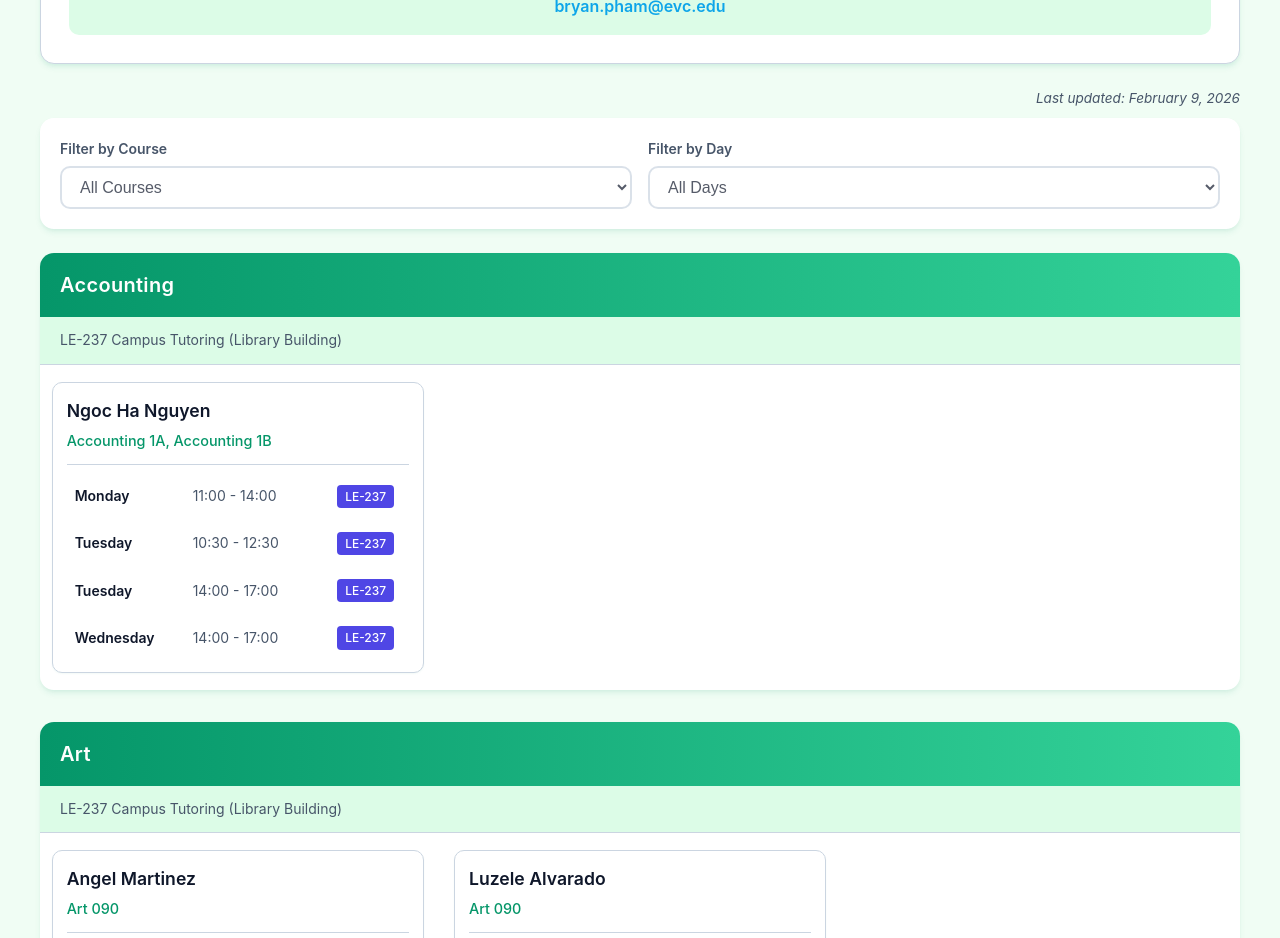
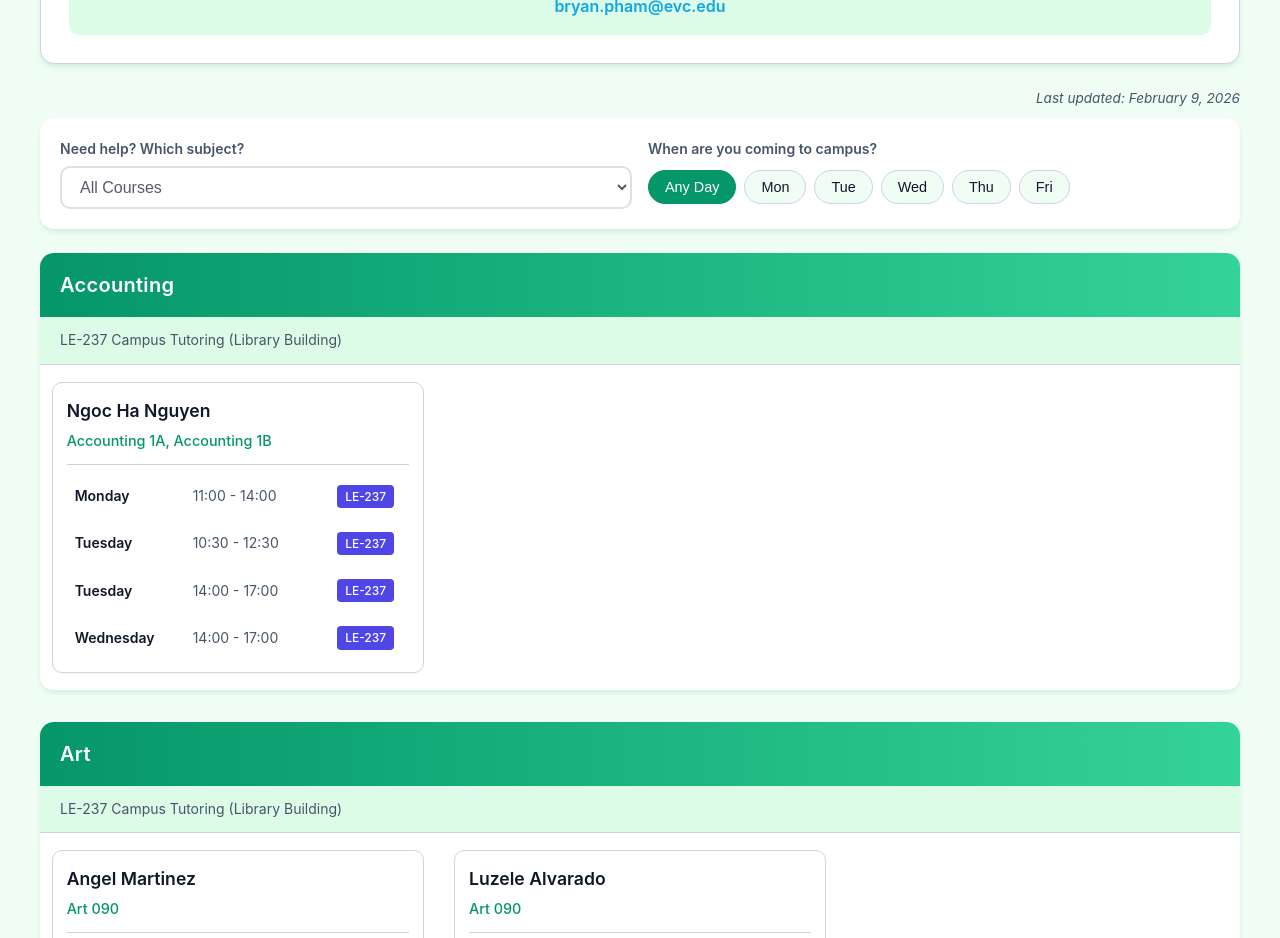
Before and after one commit to khainguyen21/EVC_Tutor_Schedule, a React (Vite) app: page / in a window 1280 px wide. Shown: the part 2560-3498 px from the top of the page. Built offline with nearby package versions, Linux system fonts and the light colour scheme.

Commit message:
Improved some UX design

```diff
--- a/src/App.tsx
+++ b/src/App.tsx
@@ -247,6 +247,7 @@ const App = () => {
                         key={field}
                         fieldName={field}
                         tutors={filteredTutors}
+                        selectedDay={dayFilter || undefined}
                       />
                     );
                   });
--- a/src/components/FilterBar.tsx
+++ b/src/components/FilterBar.tsx
@@ -19,7 +19,7 @@ const FilterBar = ({
     <section className="filter">
       <div className="filter__group">
         <label className="filter__label" htmlFor="course-filter">
-          Filter by Course
+          Need help? Which subject?
         </label>
         <select
           id="course-filter"
@@ -29,29 +29,34 @@ const FilterBar = ({
         >
           <option value="">All Courses</option>
           {subjects.map((subject) => {
-            return <option value={subject}>{subject}</option>
+            return <option value={subject}>{subject}</option>;
           })}
         </select>
       </div>
 
       <div className="filter__group">
-        <label htmlFor="day-filter" className="filter__label">
-          Filter by Day
-        </label>
-        <select
-          name="filter__select"
-          id="day-filter"
-          className="filter__select"
-          value={selectedDay}
-          onChange={(e) => onDayChange(e.target.value as Day)}
-        >
-          <option value="">All Days</option>
-          <option value="Monday">Monday</option>
-          <option value="Tuesday">Tuesday</option>
-          <option value="Wednesday">Wednesday</option>
-          <option value="Thursday">Thursday</option>
-          <option value="Friday">Friday</option>
-        </select>
+        <label className="filter__label">When are you coming to campus?</label>
+        <div className="day-pills">
+          {(
+            [
+              "",
+              "Monday",
+              "Tuesday",
+              "Wednesday",
+              "Thursday",
+              "Friday",
+            ] as const
+          ).map((day) => (
+            <button
+              key={day}
+              className={`day-pill ${selectedDay === day ? "day-pill--active" : ""}`}
+              onClick={() => onDayChange(day as Day)}
+              aria-pressed={selectedDay === day}
+            >
+              {day === "" ? "Any Day" : day.slice(0, 3)}
+            </button>
+          ))}
+        </div>
       </div>
     </section>
   );
--- a/src/components/SubjectSection.tsx
+++ b/src/components/SubjectSection.tsx
@@ -1,4 +1,4 @@
-import type { Tutor } from "../types";
+import type { Tutor, Day } from "../types";
 import {
   filterSubjectsByField,
   getLocationForField,
@@ -9,9 +9,10 @@ import TutorCard from "./TutorCard";
 interface Props {
   fieldName: string;
   tutors: Tutor[];
+  selectedDay?: Day;
 }
 
-const SubjectSection = ({ fieldName, tutors }: Props) => {
+const SubjectSection = ({ fieldName, tutors, selectedDay }: Props) => {
   const location = getLocationForField(fieldName);
   const sortedTutors = sortTutorsByType(tutors);
   return (
@@ -31,6 +32,7 @@ const SubjectSection = ({ fieldName, tutors }: Props) => {
               key={tutor.name}
               tutor={tutor}
               displaySubjects={displaySubjects}
+              selectedDay={selectedDay}
             />
           );
         })}
--- a/src/components/TutorCard.tsx
+++ b/src/components/TutorCard.tsx
@@ -1,13 +1,14 @@
-import type { Tutor } from "../types";
+import type { Tutor, Day } from "../types";
 import LocationBadge from "./LocationBadge";
 import { formatSubjectsForDisplay } from "../utils/subjectMapping";
 
 interface Props {
   tutor: Tutor;
   displaySubjects: string[];
+  selectedDay?: Day;
 }
 
-const TutorCard = ({ tutor, displaySubjects }: Props) => {
+const TutorCard = ({ tutor, displaySubjects, selectedDay }: Props) => {
   const cardClass = `tutor-card visible ${tutor.type ? `tutor-card--${tutor.type}` : ""}`;
 
   return (
@@ -15,17 +16,23 @@ const TutorCard = ({ tutor, displaySubjects }: Props) => {
       <div className="tutor-card__name">{tutor.name}</div>
       {tutor.role && <div className="tutor-card__role">{tutor.role}</div>}
 
-      <div className="tutor-card__subjects">{formatSubjectsForDisplay(displaySubjects)}</div>
+      <div className="tutor-card__subjects">
+        {formatSubjectsForDisplay(displaySubjects)}
+      </div>
 
       <div className="schedule-list">
         {tutor.schedule.map((slot, index) => {
+          const isDimmed = selectedDay && slot.day !== selectedDay;
           return (
-            <div key={index} className="schedule-item">
+            <div
+              key={index}
+              className={`schedule-item ${isDimmed ? "schedule-item--dimmed" : ""}`}
+            >
               <span className="schedule-item__day">{slot.day}</span>
               <span className="schedule-item__time">
                 {slot.startTime} - {slot.endTime}
               </span>
-              <LocationBadge location={slot.location}/>
+              <LocationBadge location={slot.location} />
             </div>
           );
         })}
--- a/src/index.css
+++ b/src/index.css
@@ -263,6 +263,41 @@ body {
   width: 100%;
   text-align: center;
   margin-top: 8px;
+}
+
+.day-pills {
+  display: flex;
+  flex-wrap: wrap;
+  gap: 8px;
+  margin-top: 4px;
+}
+
+.day-pill {
+  padding: 8px 16px;
+  border-radius: 20px;
+  border: 1px solid var(--border-color);
+  background: var(--background);
+  color: var(--text-primary);
+  font-size: 0.9rem;
+  font-weight: 500;
+  cursor: pointer;
+  transition: all 0.2s ease;
+}
+
+.day-pill:hover {
+  background: var(--background-secondary);
+  border-color: var(--primary-light);
+}
+
+.day-pill--active {
+  background: var(--primary-color);
+  color: white;
+  border-color: var(--primary-color);
+  box-shadow: var(--shadow-sm);
+}
+
+.day-pill--active:hover {
+  background-color: #00aa74;
 }
 
 @media (max-width: 1156px) {
@@ -797,6 +832,11 @@ body {
   border-radius: 6px;
 }
 
+.schedule-item--dimmed {
+  opacity: 0.4;
+  filter: grayscale(80%);
+}
+
 .schedule-item__day {
   font-weight: 600;
   color: var(--text-primary);
```
